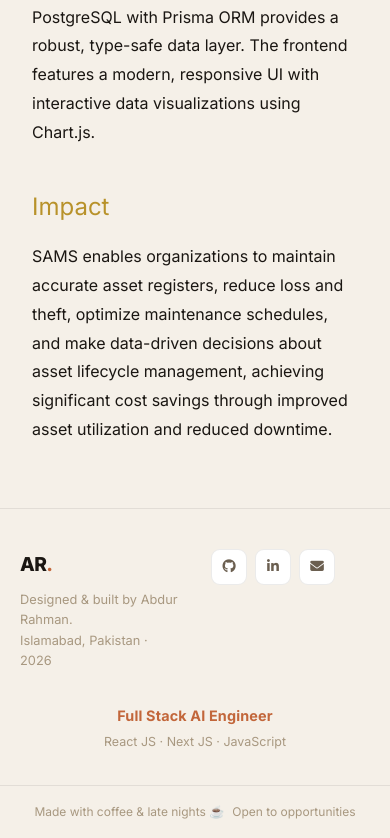
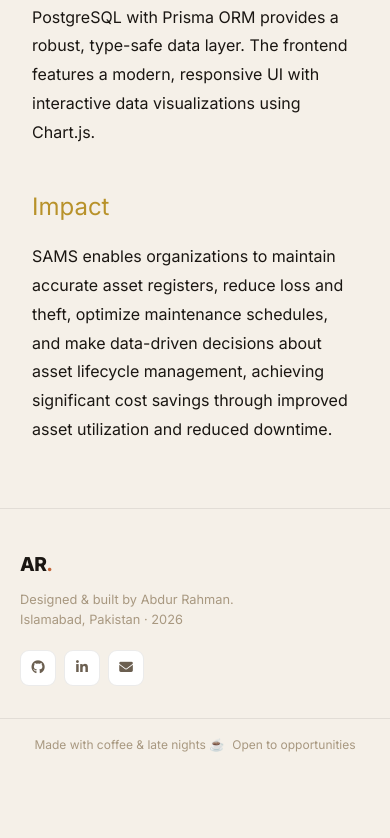
Before and after one commit to Abdur03000/Portoflio-Website-N_js, a Next.js app: page /projects/sams-assets in a window 390 px wide. Shown: the part 2839-3677 px from the top of the page. After the commit the page ends 3610 px from the top, so only its background shows below. Built offline with nearby package versions, Linux system fonts and the light colour scheme.

Commit message:
Move Full Stack AI Engineer into hero intro, clean footer to logo + socials

```diff
--- a/src/app/globals.css
+++ b/src/app/globals.css
@@ -1439,7 +1439,7 @@ body {
   margin: 0 auto;
   padding: 0 clamp(1.25rem, 4vw, 2.5rem) 2rem;
   display: grid;
-  grid-template-columns: 1fr auto 1fr;
+  grid-template-columns: 1fr auto;
   align-items: start;
   gap: 2rem;
 }
@@ -1463,24 +1463,6 @@ body {
   line-height: 1.6;
 }
 .footer-copy span { display: block; }
-
-.footer-tagline {
-  display: flex;
-  flex-direction: column;
-  align-items: center;
-  gap: 0.3rem;
-  text-align: center;
-}
-.footer-tagline strong {
-  font-size: 0.9rem;
-  font-weight: 700;
-  color: var(--accent);
-  letter-spacing: 0.01em;
-}
-.footer-tagline span {
-  font-size: 0.78rem;
-  color: var(--text-3);
-}
 
 .footer-socials {
   display: flex;
@@ -1526,12 +1508,8 @@ body {
 /* footer responsive */
 @media (max-width: 640px) {
   .footer-inner {
-    grid-template-columns: 1fr 1fr;
-    grid-template-rows: auto auto;
-  }
-  .footer-tagline {
-    grid-column: 1 / -1;
-    order: 3;
+    grid-template-columns: 1fr;
+    gap: 1.2rem;
   }
   .footer-socials { justify-content: flex-start; }
   .footer-bottom { justify-content: center; text-align: center; }
--- a/src/components/Footer.tsx
+++ b/src/components/Footer.tsx
@@ -16,12 +16,6 @@ export default function Footer() {
             Designed &amp; built by {SITE.name}.<br />
             <span>Islamabad, Pakistan · {year}</span>
           </p>
-        </div>
-
-        {/* center: tagline */}
-        <div className="footer-tagline">
-          <strong>Full Stack AI Engineer</strong>
-          <span>React JS · Next JS · JavaScript</span>
         </div>
 
         {/* right: socials */}
--- a/src/components/Hero.tsx
+++ b/src/components/Hero.tsx
@@ -76,7 +76,7 @@ export default function Hero() {
             </span>
           </h1>
 
-          <p className="hero-sub">Backend Developer &amp; AI Engineer</p>
+          <p className="hero-sub">Full Stack AI Engineer &amp; Backend Developer</p>
 
           <p className="hero-desc">
             I build the backends nobody sees — scalable REST APIs, Django/FastAPI
--- a/src/constants/index.ts
+++ b/src/constants/index.ts
@@ -2,7 +2,7 @@ import type { Project, Skill, ExperienceItem, PortfolioData } from '@/types'
 
 export const SITE = {
   name: 'Abdur Rahman',
-  title: 'Backend Developer & AI Engineer',
+  title: 'Full Stack AI Engineer & Backend Developer',
   email: 'abdurrahmanios710@gmail.com',
   phone: '03000735665',
   github: 'Abdur03000',
```
